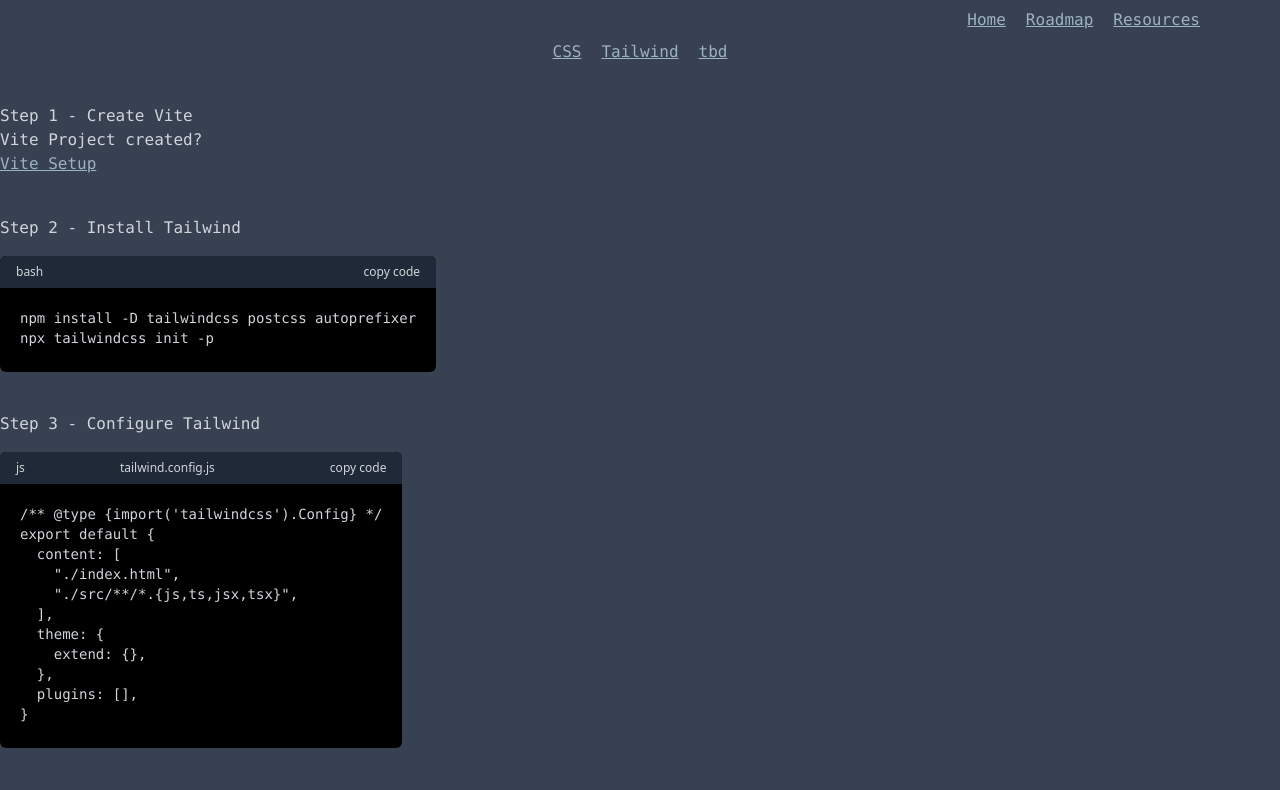
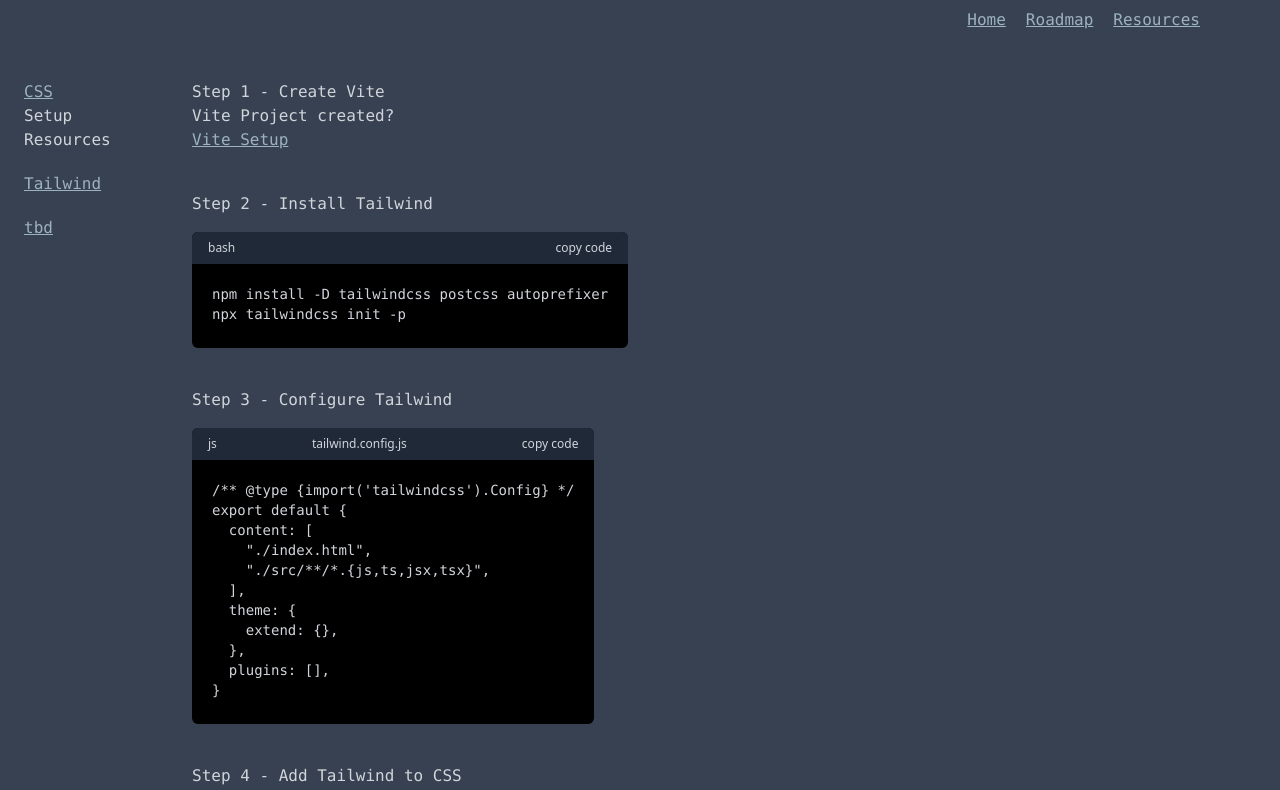
Before and after one commit to timobickmann/roadmap, a React (Vite) app: page /resources/tailwind in a window 1280 px wide. Shown: the top 790 px of the page. Built offline with nearby package versions, Linux system fonts and the light colour scheme; some icons are missing.

Commit message:
sticky nav and sidenav

```diff
--- a/src/App.tsx
+++ b/src/App.tsx
@@ -10,7 +10,6 @@ function App() {
   return (
     <>
       <Router>
-        <div className="min-h-screen bg-gray-700 font-mono text-gray-300 pb-20">
           <Header />
             <Routes>
               <Route index element={<Home />} />
@@ -19,7 +18,6 @@ function App() {
               <Route path="/resources/css" element={<Css />} />
               <Route path="/resources/tailwind" element={<Tailwind />} />
             </Routes>
-        </div>
       </Router>
     </>
   );
--- a/src/components/Header.tsx
+++ b/src/components/Header.tsx
@@ -1,13 +1,9 @@
 import { Link } from "react-router-dom";
-import { FaHouse } from "react-icons/fa6";
 
 function Header() {
   return (
     <>
-      <nav className="flex w-full items-center justify-between px-20 py-2">
-        <Link to="/">
-          <FaHouse />
-        </Link>
+      <nav className="flex w-full justify-end px-20 py-2 sticky top-0">
         <ul className="flex gap-5">
         <li>
             <Link to="/">Home</Link>
--- a/src/components/HeaderResources.tsx
+++ b/src/components/HeaderResources.tsx
@@ -3,10 +3,15 @@ import { Link } from "react-router-dom";
 function HeaderResources() {
   return (
     <>
-      <nav className="flex w-full justify-center">
-        <ul className="flex gap-5">
+      <aside className="fixed w-48 top-20 ml-6">
+        <nav className="">
+          <ul className="flex flex-col gap-5">
             <li>
               <Link to="/resources/css">CSS</Link>
+              <ul>
+                <li>Setup</li>
+                <li>Resources</li>
+              </ul>
             </li>
             <li>
               <Link to="/resources/tailwind">Tailwind</Link>
@@ -16,6 +21,7 @@ function HeaderResources() {
             </li>
           </ul>
         </nav>
+      </aside>
     </>
   );
 }
--- a/src/components/SetupStep.tsx
+++ b/src/components/SetupStep.tsx
@@ -23,13 +23,13 @@ function SetupStep({
   return (
     <>
       {language === "" ? (
-        <div className="container mx-auto my-10">
+        <div className="my-10">
           <h1>{step}</h1>
           <p>{description}</p>
           <Link to={link}>{linktext}</Link>
         </div>
       ) : (
-        <div className="container mx-auto my-10">
+        <div className="my-10">
           <h1>{step}</h1>
           <p>{description}</p>
           <Link to={link}>{linktext}</Link>
--- a/src/main.tsx
+++ b/src/main.tsx
@@ -5,6 +5,8 @@ import './index.css'
 
 ReactDOM.createRoot(document.getElementById('root') as HTMLElement).render(
   <React.StrictMode>
+  <div className="min-h-screen bg-gray-700 pb-1 font-mono text-gray-300">
     <App />
+    </div>
   </React.StrictMode>,
 )
--- a/src/pages/resources/Tailwind.tsx
+++ b/src/pages/resources/Tailwind.tsx
@@ -6,6 +6,7 @@ function Tailwind() {
   return (
     <>
         <HeaderResources />
+        <div className="ml-48">
           {data.map((element) => {
             return (
               <>
@@ -21,6 +22,7 @@ function Tailwind() {
               </>
             );
           })}
+      </div>
     </>
   );
 }
```
Lines whose indentation alone changed are shown as unchanged.
